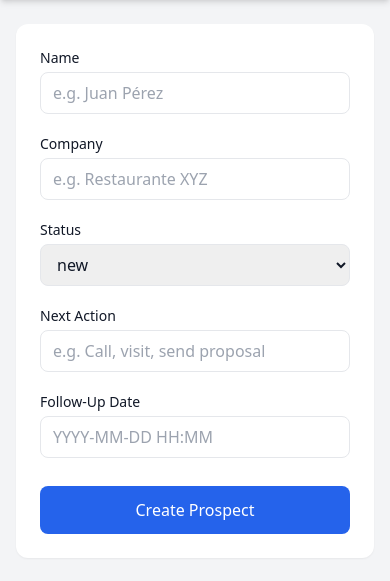
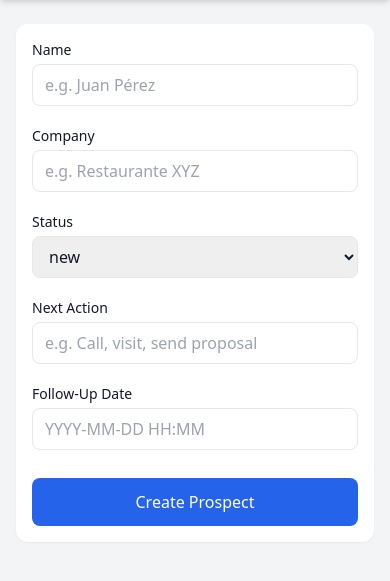
Before and after one commit to JUL7868/crm-project, a Flask app: page /add in a window 390 px wide. Shown: the part 60-641 px from the top of the page. Run offline with Flask 3, Linux system fonts and the light colour scheme; some libraries are stand-ins or nearby versions.

Commit message:
fix add_prospect mobile layout

```diff
--- a/app/templates/add_prospect.html
+++ b/app/templates/add_prospect.html
@@ -1,5 +1,3 @@
-<!-- FILE: /app/templates/add_prospect.html -->
-
 <!DOCTYPE html>
 <html lang="en">
 <head>
@@ -15,7 +13,7 @@
 
     <!-- Header -->
     <header class="bg-white shadow-md sticky top-0 z-10">
-        <div class="max-w-3xl mx-auto px-4 py-4 flex justify-between items-center">
+        <div class="max-w-md mx-auto px-4 py-4 flex justify-between items-center">
             <a href="/" class="text-sm text-gray-600 hover:text-black">← Back</a>
             <h1 class="text-lg font-semibold">Add Prospect</h1>
             <div></div>
@@ -23,9 +21,9 @@
     </header>
 
     <!-- Main -->
-    <main class="max-w-3xl mx-auto px-4 py-6">
+    <main class="max-w-md mx-auto px-4 py-6">
 
-        <div class="bg-white p-6 rounded-xl shadow-sm">
+        <div class="bg-white p-4 sm:p-6 rounded-xl shadow-sm w-full">
 
             <form method="POST" action="/add_prospect" class="space-y-5">
 
```
